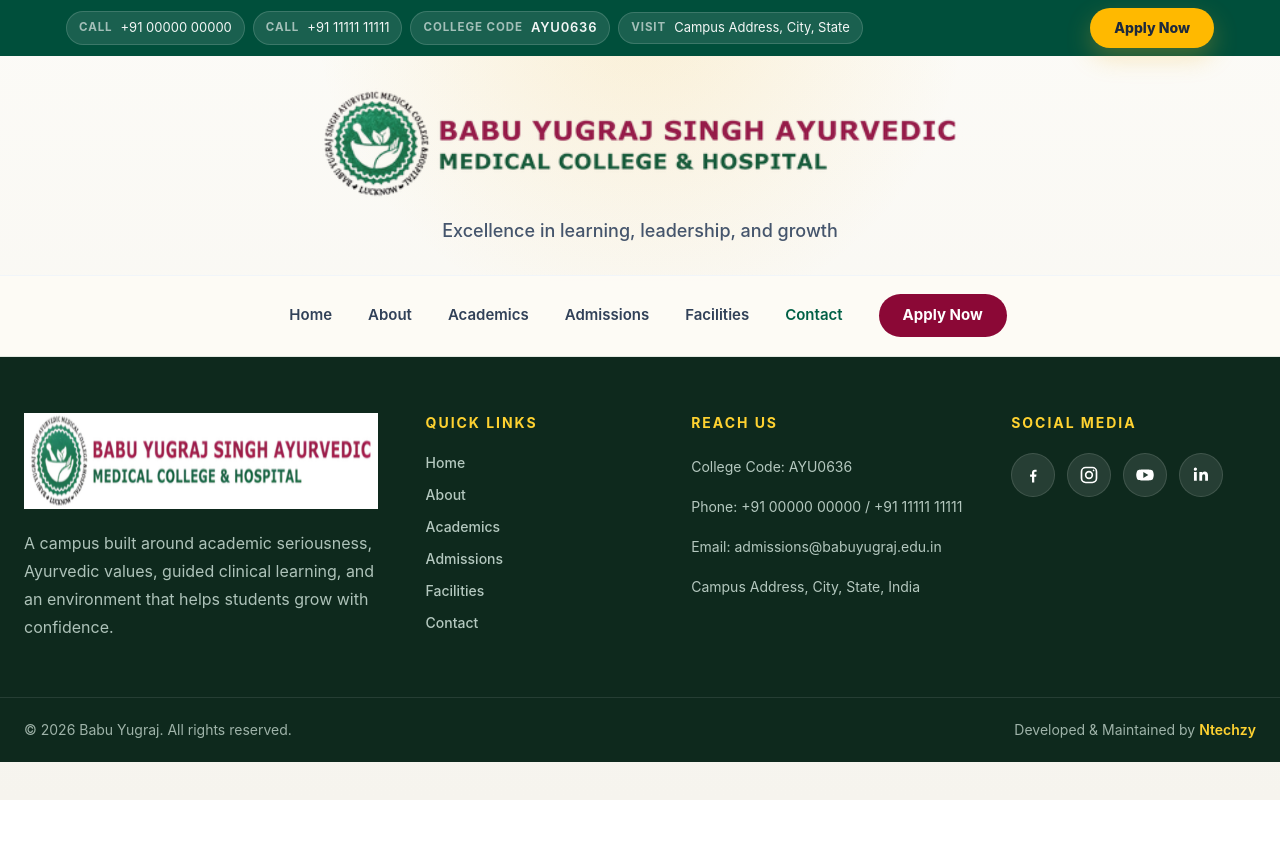
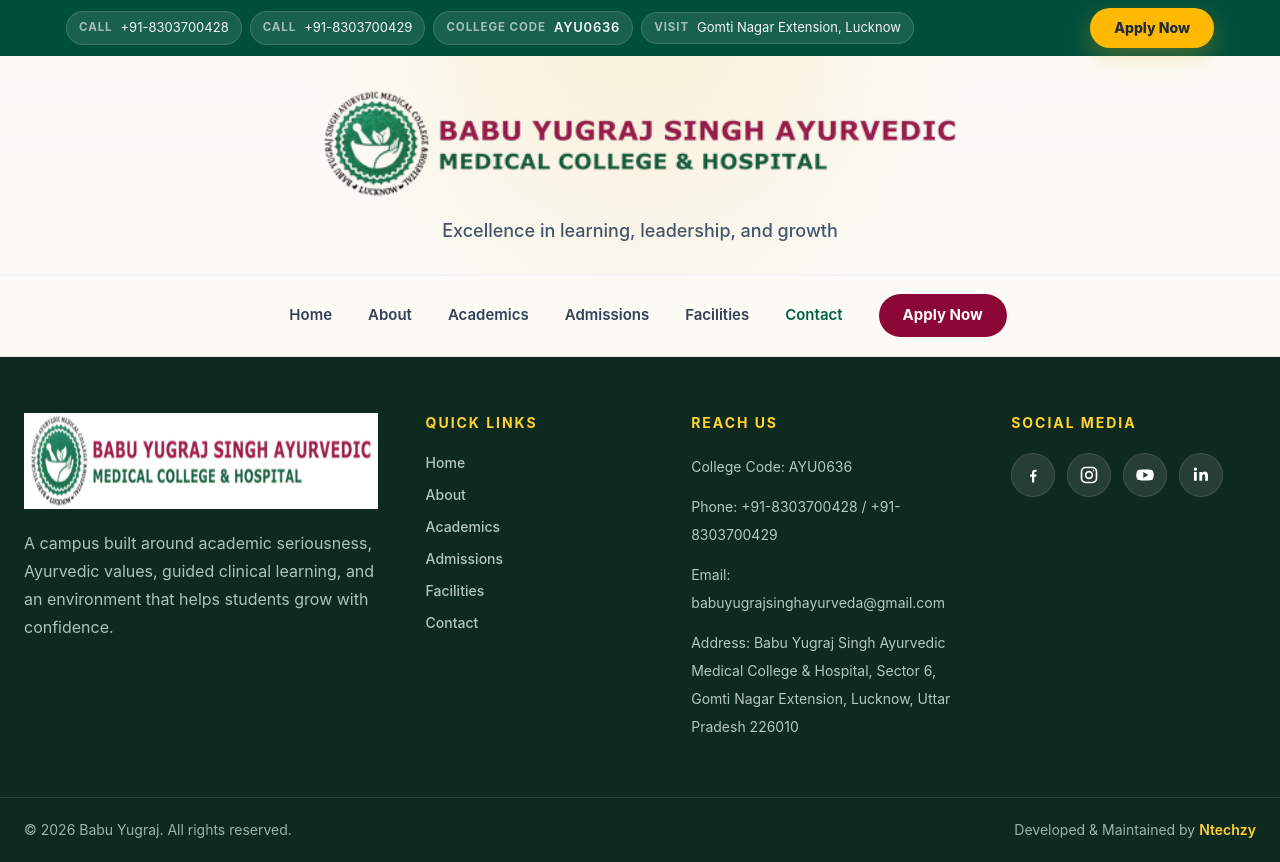
Before and after one commit to Devanshkulsh/Babu-Yugraj-Website, a React (Vite) app: page /contact in a window 1280 px wide. Before the commit the page ends 800 px from the top, so only its background shows below. Built offline with nearby package versions, Linux system fonts and the light colour scheme.

Commit message:
update contact information and address in HomeContactUs, Footer, and Topbar components

```diff
--- a/src/components/home/HomeContactUs.tsx
+++ b/src/components/home/HomeContactUs.tsx
@@ -7,10 +7,24 @@
 ];
 
 const contactCards = [
-  { label: "Call Us", value: "+91 00000 00000 / +91 11111 11111" },
-  { label: "Email", value: "admissions@babuyugraj.edu.in" },
+  {
+    label: "Call Us",
+    value: "+91-8303700428 / +91-8303700429",
+    href: "tel:+918303700428",
+  },
+  {
+    label: "Email",
+    value: "babuyugrajsinghayurveda@gmail.com",
+    href: "mailto:babuyugrajsinghayurveda@gmail.com",
+  },
   { label: "College Code", value: "AYU0636" },
-  { label: "Address", value: "Campus Address, City, State, India" },
+  {
+    label: "Address",
+    value:
+      "Babu Yugraj Singh Ayurvedic Medical College & Hospital, Sector 6, Gomti Nagar Extension, Lucknow, Uttar Pradesh 226010",
+    href:
+      "https://www.google.com/maps/place/Babu+Yugraj+Singh+Ayurvedic+Medical+College+And+Hospital/@26.8292395,81.0199466,17z",
+  },
 ];
 
 const HomeContactUs = () => {
@@ -33,9 +47,16 @@
           <div className="order-2 flex flex-col gap-6 lg:order-1">
             <div className="grid grid-cols-1 gap-4 xs:grid-cols-2 lg:gap-6">
               {contactCards.map((card) => (
-                <div
+                <a
                   key={card.label}
-                  className="flex flex-col justify-center rounded-3xl border border-emerald-900/5 bg-white p-6 shadow-sm transition-all hover:shadow-md sm:rounded-4xl sm:p-8"
+                  href={card.href}
+                  target={card.href?.startsWith("http") ? "_blank" : undefined}
+                  rel={card.href?.startsWith("http") ? "noreferrer" : undefined}
+                  className={`flex flex-col justify-center rounded-3xl border border-emerald-900/5 bg-white p-6 shadow-sm transition-all sm:rounded-4xl sm:p-8 ${
+                    card.href
+                      ? "cursor-pointer hover:-translate-y-0.5 hover:shadow-md focus-visible:outline-none focus-visible:ring-2 focus-visible:ring-amber-400 focus-visible:ring-offset-2"
+                      : "cursor-default"
+                  }`}
                 >
                   <p className="text-[10px] font-bold uppercase tracking-[0.15em] text-rose-900 sm:text-xs">
                     {card.label}
@@ -43,7 +64,7 @@
                   <p className="mt-3 text-sm font-medium leading-relaxed text-slate-700 sm:mt-4 sm:text-base lg:text-lg">
                     {card.value}
                   </p>
-                </div>
+                </a>
               ))}
             </div>
 
@@ -80,7 +101,7 @@
             <div className="h-64 overflow-hidden rounded-2xl sm:h-96 lg:h-full">
               <iframe
                 title="College location map"
-                src="https://www.google.com/maps/embed?pb=!1m14!1m8!1m3!1d14247.97127928238!2d81.042784!3d26.77651!3m2!1i1024!2i768!4f13.1!3m3!1m2!1s0x399be59419363919%3A0xcd93b21c21b293cd!2sBabu%20Yugraj%20Singh%20Ayurvedic%20Medical%20College%20%26%20Hospital!5e0!3m2!1sen!2sin!4v1714392000000!5m2!1sen!2sin"
+                src="https://www.google.com/maps/embed?pb=!1m18!1m12!1m3!1d3560.33675341842!2d81.01994661245459!3d26.829239476599952!2m3!1f0!2f0!3f0!3m2!1i1024!2i768!4f13.1!3m3!1m2!1s0x399be3946fdb3b69%3A0x7a9955446ed14905!2sBabu%20Yugraj%20Singh%20Ayurvedic%20Medical%20College%20And%20Hospital!5e0!3m2!1sen!2sin!4v1777464927720!5m2!1sen!2sin"
                 className="h-full w-full border-0 grayscale-[0.2] contrast-[1.1]"
                 loading="lazy"
                 referrerPolicy="no-referrer-when-downgrade"
--- a/src/layout/Footer.tsx
+++ b/src/layout/Footer.tsx
@@ -115,9 +115,12 @@
           </p>
           <div className="mt-4 space-y-2.5 text-sm leading-6 text-emerald-50/75 sm:mt-5 sm:space-y-3 sm:leading-7">
             <p>College Code: AYU0636</p>
-            <p>Phone: +91 00000 00000 / +91 11111 11111</p>
-            <p>Email: admissions@babuyugraj.edu.in</p>
-            <p>Campus Address, City, State, India</p>
+            <p>Phone: +91-8303700428 / +91-8303700429</p>
+            <p>Email: babuyugrajsinghayurveda@gmail.com</p>
+            <p>
+              Address: Babu Yugraj Singh Ayurvedic Medical College & Hospital,
+              Sector 6, Gomti Nagar Extension, Lucknow, Uttar Pradesh 226010
+            </p>
           </div>
         </div>
 
--- a/src/layout/Topbar.tsx
+++ b/src/layout/Topbar.tsx
@@ -1,8 +1,9 @@
 import { Link } from "react-router-dom";
 
-const contactNumbers = ["+91 00000 00000", "+91 11111 11111"];
-const campusAddress = "Campus Address, City, State";
-const campusMapUrl = "https://maps.google.com/?q=Campus+Address,+City,+State";
+const contactNumbers = ["+91-8303700428", "+91-8303700429"];
+const campusAddress = "Gomti Nagar Extension, Lucknow";
+const campusMapUrl =
+  "https://www.google.com/maps/embed?pb=!1m18!1m12!1m3!1d3560.33675341842!2d81.01994661245459!3d26.829239476599952!2m3!1f0!2f0!3f0!3m2!1i1024!2i768!4f13.1!3m3!1m2!1s0x399be3946fdb3b69%3A0x7a9955446ed14905!2sBabu%20Yugraj%20Singh%20Ayurvedic%20Medical%20College%20And%20Hospital!5e0!3m2!1sen!2sin!4v1777464927720!5m2!1sen!2sin";
 const collegeCode = "AYU0636";
 
 const Topbar = () => {
```
